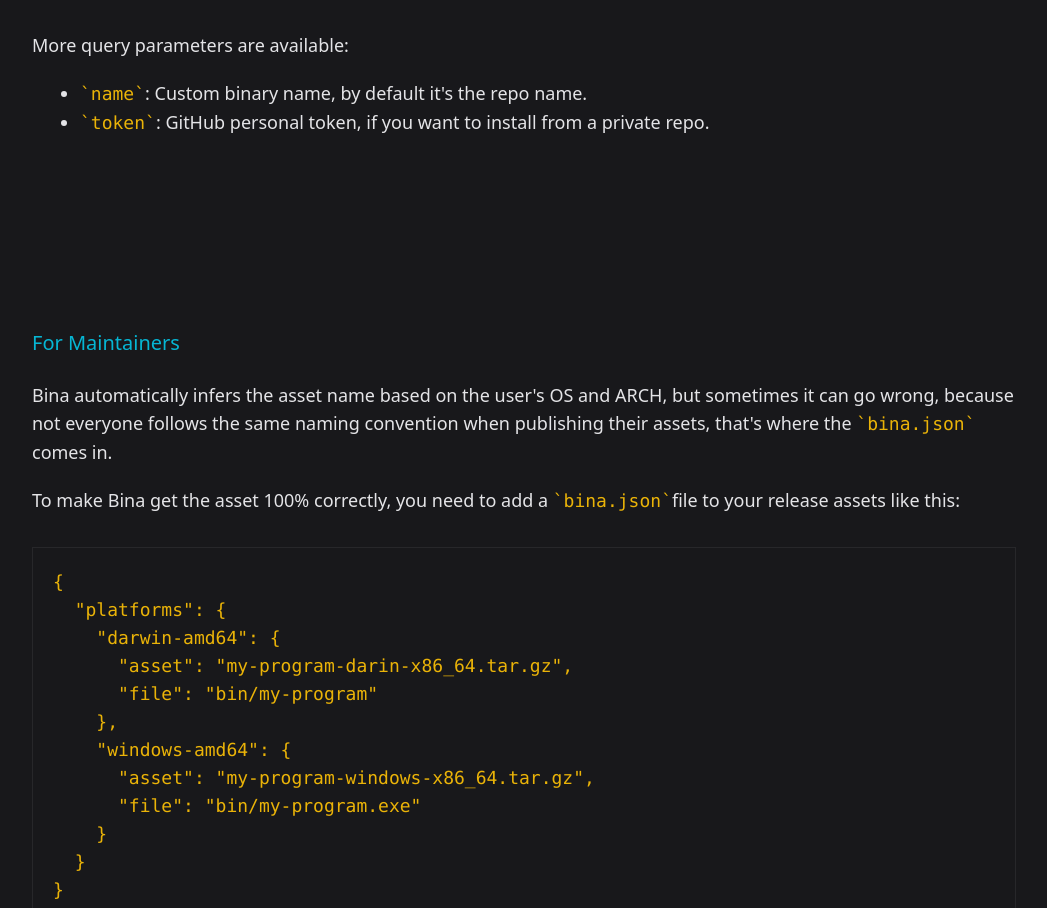
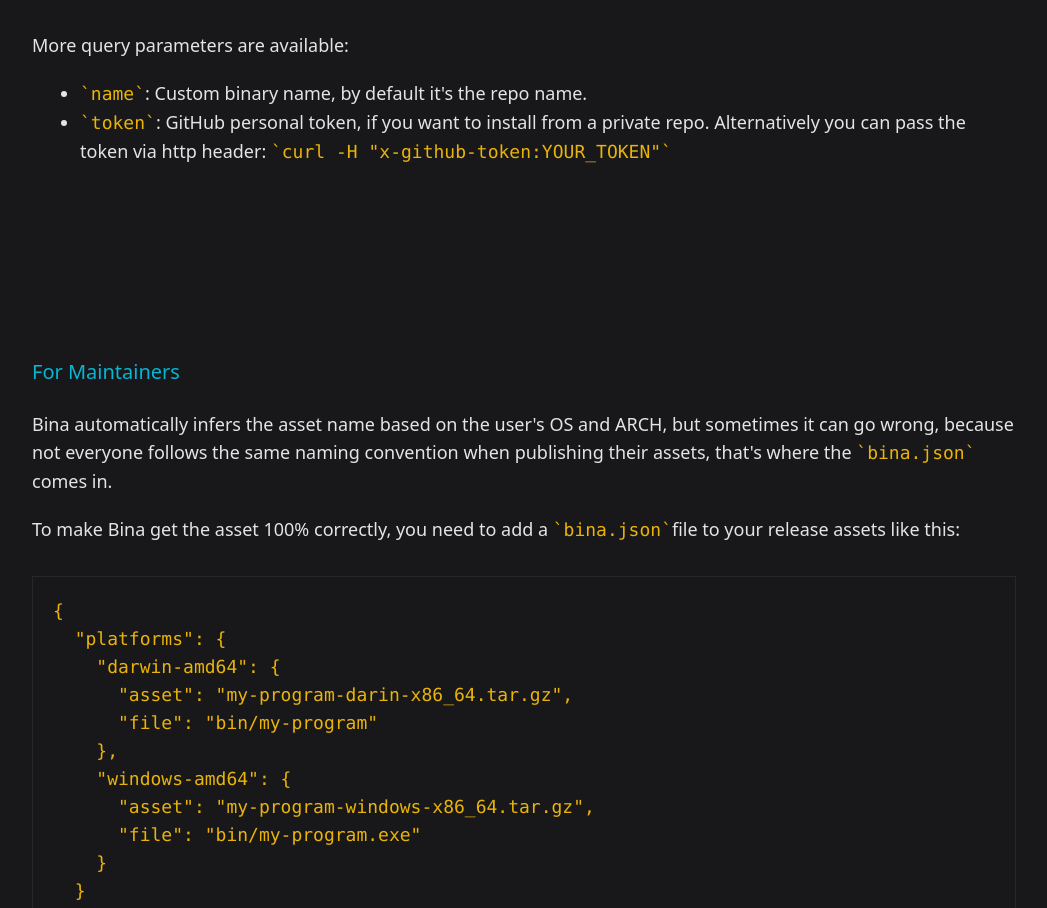
Before and after one commit to egoist/bina, a Next.js app: page / in a window 1280 px wide. Shown: the part 2103-3011 px from the top of the page, without its empty margins (116-1163 px from the left). Built offline with nearby package versions, Linux system fonts and the light colour scheme.

Commit message:
Allow to provide github token via header

```diff
--- a/pages/_middleware.ts
+++ b/pages/_middleware.ts
@@ -40,7 +40,10 @@
     accept: "application/json",
   }
   const tokenFromEnv = !!process.env.GITHUB_TOKEN
-  const ghToken = params.get("token") || process.env.GITHUB_TOKEN
+  const ghToken =
+    req.headers.get("x-github-token") ||
+    params.get("token") ||
+    process.env.GITHUB_TOKEN
 
   if (ghToken) {
     githubHeaders.authorization = `token ${ghToken}`
--- a/pages/index.tsx
+++ b/pages/index.tsx
@@ -148,7 +148,9 @@
                 </li>
                 <li>
                   <code>token</code>: GitHub personal token, if you want to
-                  install from a private repo.
+                  install from a private repo. Alternatively you can pass the
+                  token via http header:{" "}
+                  <code>curl -H "x-github-token:YOUR_TOKEN"</code>
                 </li>
               </ul>
             </div>
```
